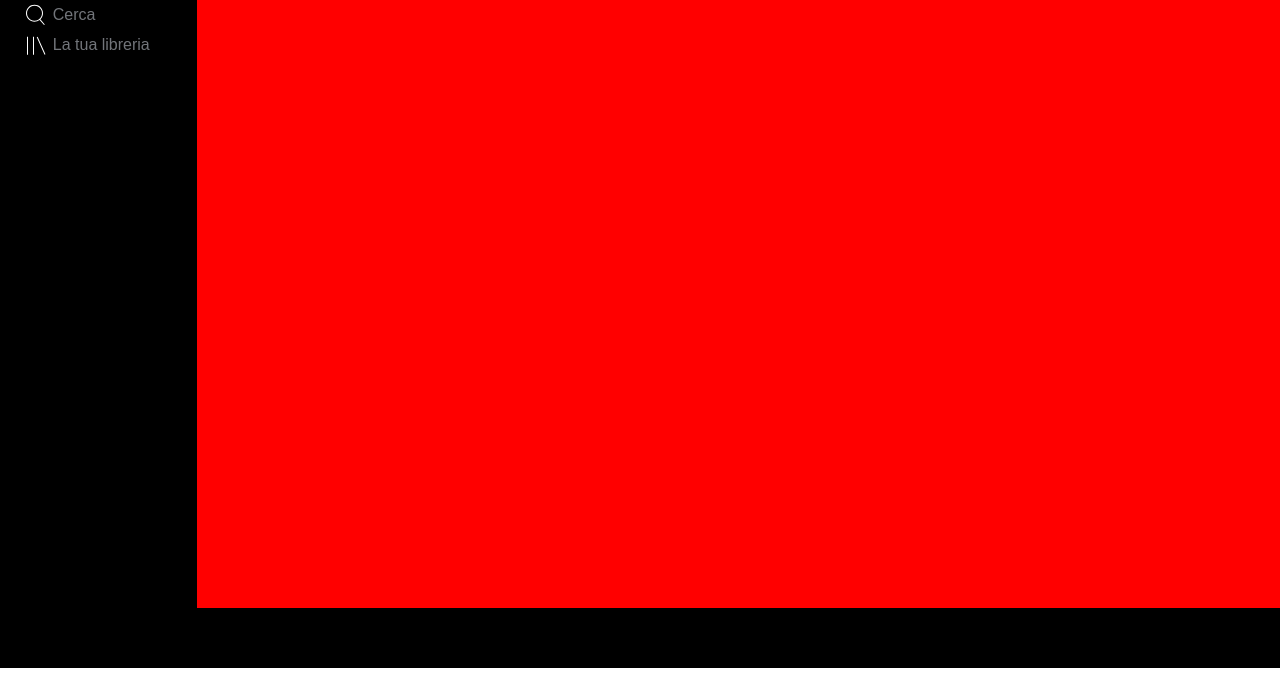
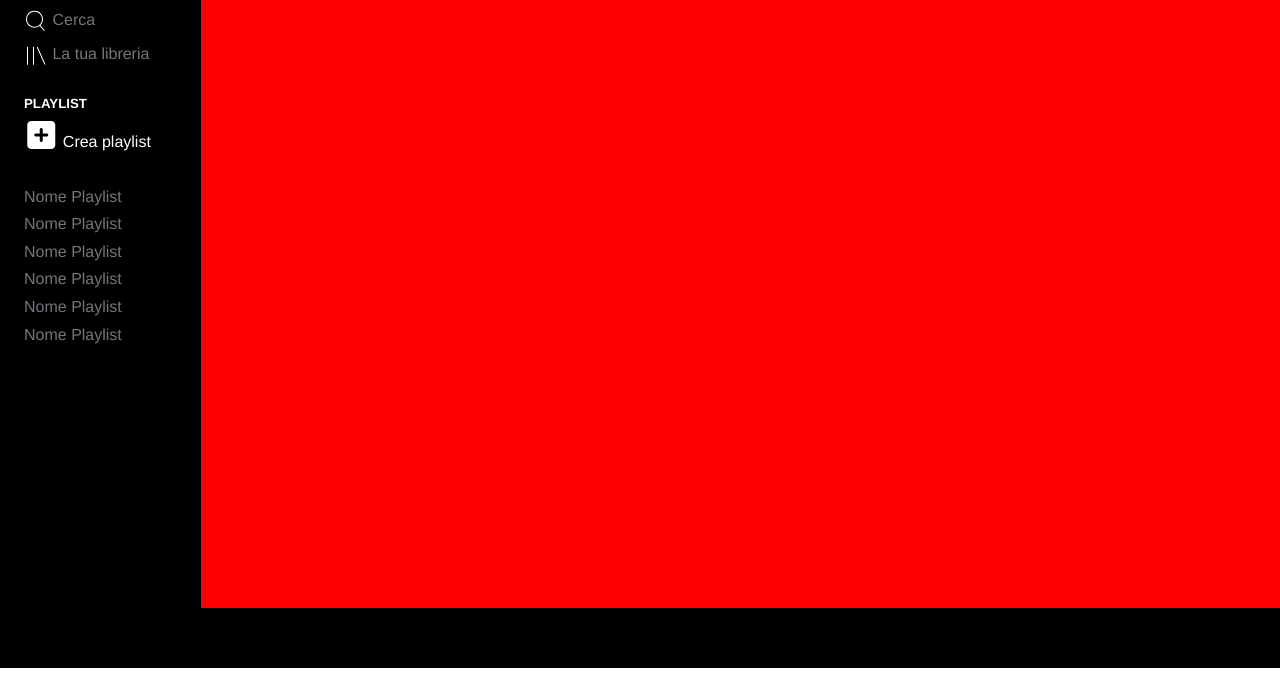
Before and after one commit to asiavenditti/html-css-spotifyweb, a plain HTML site: page index.html in a window 1280 px wide. Shown: the part 122-800 px from the top of the page. Drawn offline with Linux system fonts and the light colour scheme.

Commit message:
update sidebar layout and styles for better organization

```diff
--- a/css/style.css
+++ b/css/style.css
@@ -48,7 +48,7 @@
 /* Generics */
 
 body {
-    font-family: sans-serif;
+    font-family: Helvetica, sans-serif;
 }
 
 a {
@@ -71,6 +71,13 @@ li {
 
 }
 
+span {
+    color: white;
+}
+
+i {
+    color: white;
+}
 
 
 
@@ -87,13 +94,13 @@ li {
     .sidebar {
         width: 230px;
         background-color: var(--aside-bg);
-        padding: 0.5rem;
+        padding: 0.5rem 1.5rem;
 
 
 
         #logo {
             width: 150px;
-            padding: 1rem;
+            padding: 1rem 0;
         }
 
 
@@ -102,25 +109,47 @@ li {
         }
 
         ul {
-            padding: 1rem 1rem;
-        }
+
+            padding: 0.5rem 0;
 
 
-        li {
+            li {
 
-            display: flex;
-            align-items: center;
-            gap: 0.3rem;
-            padding: 0.2rem 0;
+                padding: 0.3rem 0;
+            }
         }
 
         span {
-            line-height: 10px;
+
             font-size: 1rem;
+
         }
 
+        .playlist {
+            padding: 1rem 0;
 
+
+            h5 {
+                color: white;
+            }
+
+            .fa-square-plus {
+                font-size: 2rem;
+                padding: 0.5rem 0.2rem;
+            }
+
+            ul {
+                li {
+
+                    padding: 0.6rem;
+
+                }
+            }
+
+        }
     }
+
+
 
 
     /* Main card */
--- a/index.html
+++ b/index.html
@@ -16,12 +16,23 @@
         <div class="top d-flex">
             <aside class="sidebar">
                 <img src="img/logo.svg" alt="Spotify" id="logo">
-                <ul class>
+                <ul>
                     <li><img src="img/home.svg" alt="home" class="icons"> <span>Home</span></li>
                     <li><img src="img/search.svg" alt="cerca" class="icons"> <span class="c-gray">Cerca</span></li>
                     <li><img src="img/libreria.svg" alt="libreria" class="icons"> <span class="c-gray">La tua
                             libreria</span></li>
-
+                </ul>
+                <div class="playlist">
+                    <h5>PLAYLIST</h5>
+                    <i class="fa-solid fa-square-plus"></i><span> Crea playlist</span>
+                </div>
+                <ul>
+                    <li class="c-gray">Nome Playlist</li>
+                    <li class="c-gray">Nome Playlist</li>
+                    <li class="c-gray">Nome Playlist</li>
+                    <li class="c-gray">Nome Playlist</li>
+                    <li class="c-gray">Nome Playlist</li>
+                    <li class="c-gray">Nome Playlist</li>
                 </ul>
             </aside>
 
```
